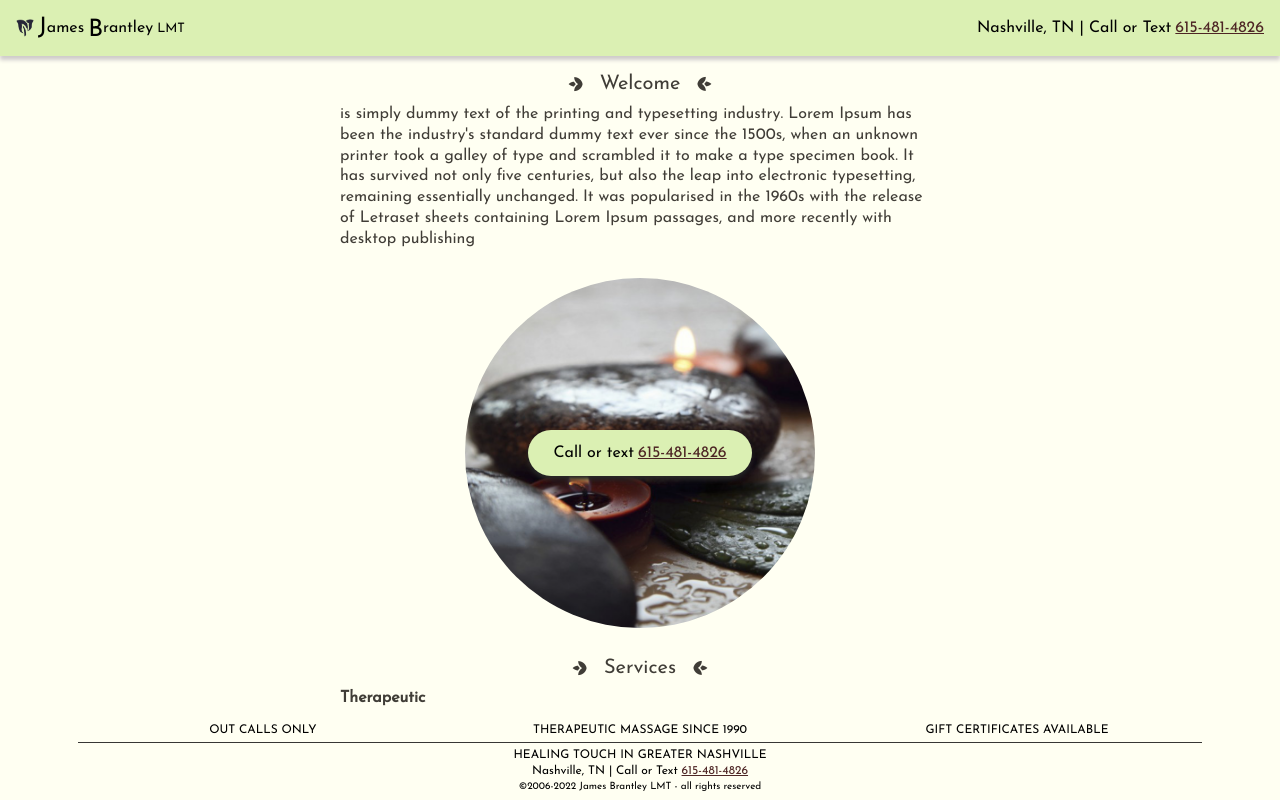
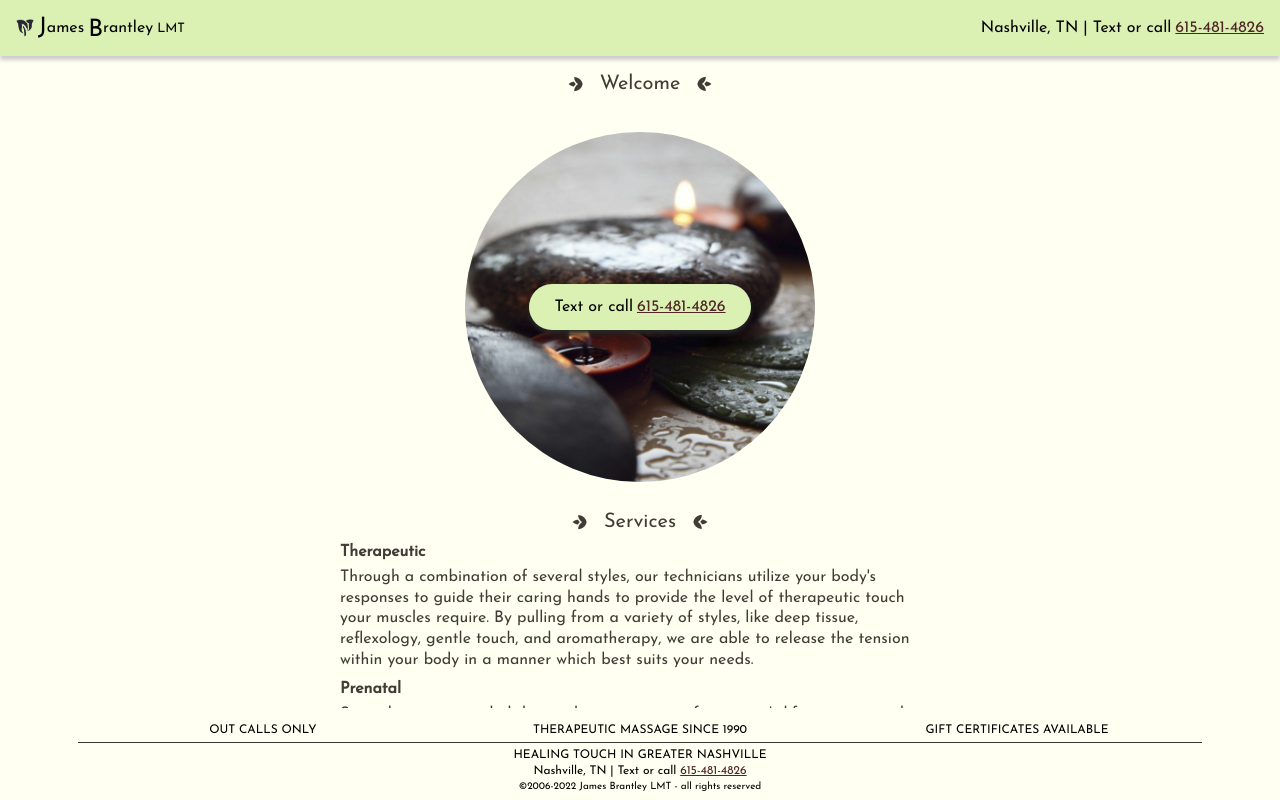
Before and after one commit to daniel-chapdelaine/brantley, an Angular app: page / in a window 1280 px wide. Built offline with nearby package versions, Linux system fonts and the light colour scheme.

Commit message:
removed welcome text

```diff
--- a/src/app/app.component.html
+++ b/src/app/app.component.html
@@ -26,7 +26,7 @@
   </div>
   <ng-template #fullNumber>
     <div style="display: flex; justify-content: center; align-items: center; gap: 4px;">
-      <div *ngIf="!isMobileSize">Nashville, TN | Call or Text</div>
+      <div *ngIf="!isMobileSize">Nashville, TN | Text or call</div>
       <a href="tel:+1-615-481-4826">615-481-4826</a>
     </div>
   </ng-template>
@@ -36,16 +36,18 @@
 
   <div class="section">
     <ng-container [ngTemplateOutlet]="sectionTitle" [ngTemplateOutletContext]="{title:'Welcome'}"></ng-container>
-    <div class="section-body">is simply dummy text of the printing and typesetting industry. Lorem Ipsum has been the industry's standard dummy text ever since the 1500s, when an unknown printer took a galley of type and scrambled it to make a type specimen book. It has survived not only five centuries, but also the leap into electronic typesetting, remaining essentially unchanged. It was popularised in the 1960s with the release of Letraset sheets containing Lorem Ipsum passages, and more recently with desktop publishing</div>
+    <!-- <div class="section-body">
+      is simply dummy text of the printing and typesetting industry. Lorem Ipsum has been the industry's standard dummy text ever since the 1500s, when an unknown printer took a galley of type and scrambled it to make a type specimen book. It has survived not only five centuries, but also the leap into electronic typesetting, remaining essentially unchanged. It was popularised in the 1960s with the release of Letraset sheets containing Lorem Ipsum passages, and more recently with desktop publishing
+    </div> -->
   </div>
 
   <div id="banner" style="display: flex; justify-content: center; align-items: center;">
     <div *ngIf="isMobileUser; else callStatement" >
-      <a id="phone-btn" href="tel:+1-615-481-4826">Call or text for appointments </a>
+      <a id="phone-btn" href="tel:+1-615-481-4826">Text or call for appointments </a>
     </div>
     <ng-template #callStatement>
       <div id="phone-box" style="display: flex; justify-content: center; align-items: center; gap: 4px;">
-        <div>Call or text</div>
+        <div>Text or call</div>
         <a href="tel:+1-615-481-4826">615-481-4826</a>
       </div>
     </ng-template>
@@ -159,7 +161,7 @@
 
   <div>HEALING TOUCH IN GREATER NASHVILLE</div>
 
-  <div>Nashville, TN | Call or Text <a href="tel:+1-615-481-4826">615-481-4826</a></div>
+  <div>Nashville, TN | Text or call <a href="tel:+1-615-481-4826">615-481-4826</a></div>
   <div id="rights-reserved">©2006-{{year}} James Brantley LMT - all rights reserved</div>
 </div>
 
```
